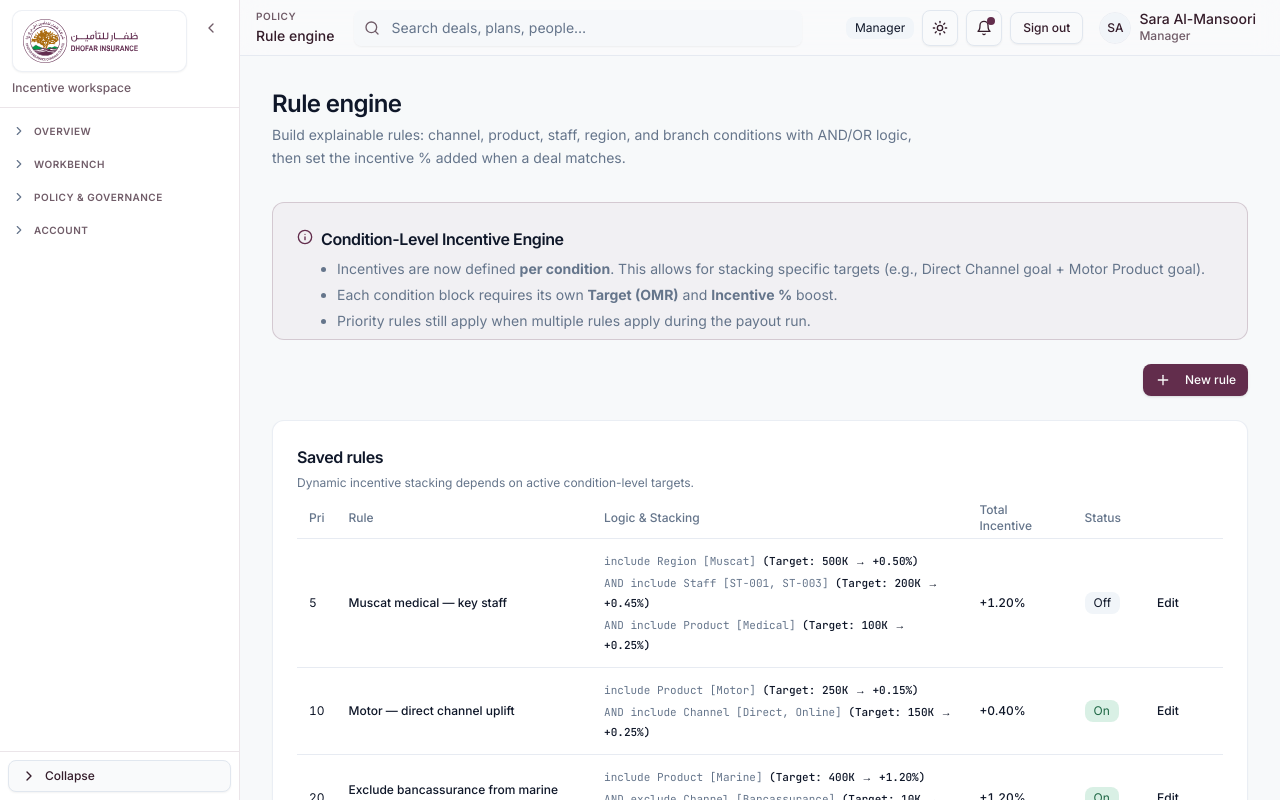
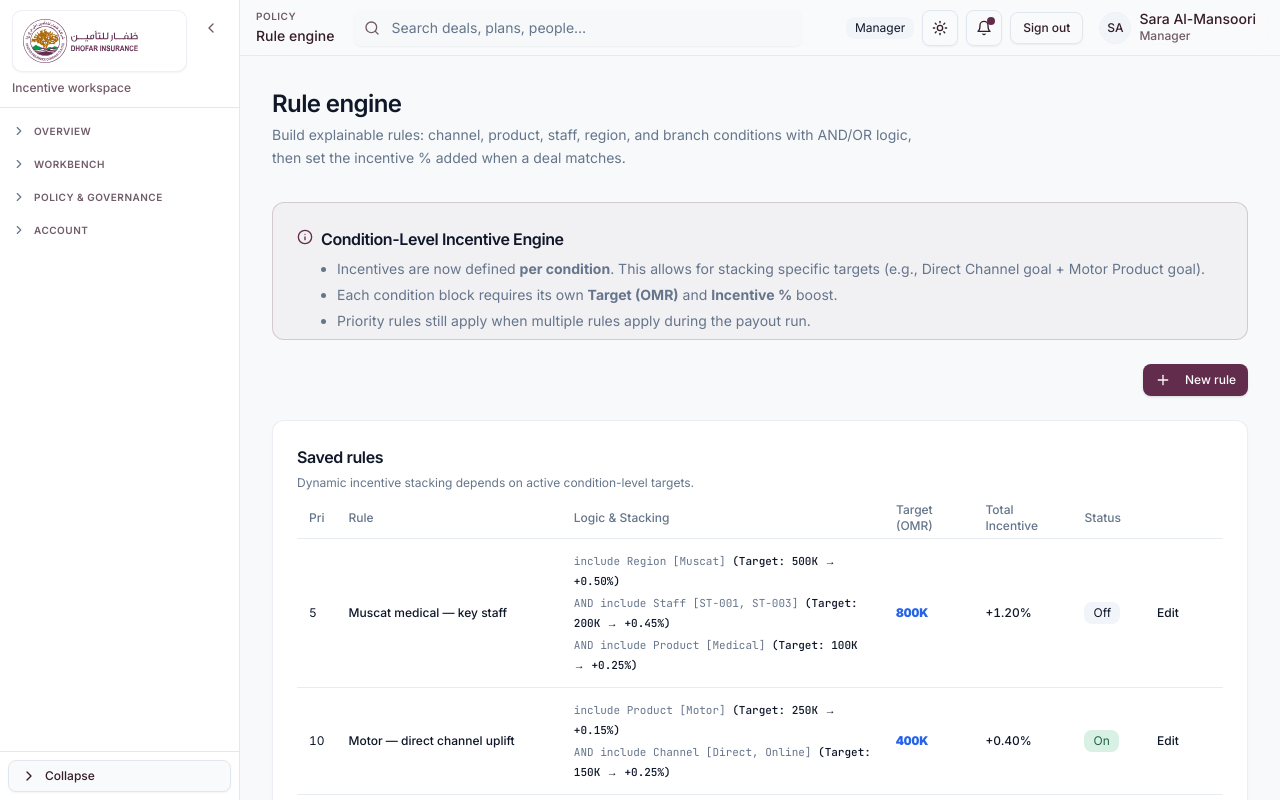
Before and after one commit to mahadevpunekar/incentive-calculator, a Next.js app in the folder frontend/: page /rule-engine in a window 1280 px wide. Built offline with nearby package versions, Linux system fonts and the light colour scheme.

Commit message:
Added target column in ruke engine table and change the table name on dashboard

```diff
--- a/frontend/components/dashboard/incentive-slab-table.tsx
+++ b/frontend/components/dashboard/incentive-slab-table.tsx
@@ -136,8 +136,7 @@ export function IncentiveSlabTable({ data }: { data: IncentiveSlabRow[] }) {
                 <SortHeader label="Target" sortId="target" />
                 <SortHeader label="Motor" sortId="motor" />
                 <SortHeader label="Non-Motor" sortId="nonmotor" />
-                <SortHeader label="Execution" sortId="overall" />
-                <th className="px-4 py-3 text-left text-[10px] font-black uppercase tracking-widest text-orange-600 dark:text-orange-400">Yield Slab</th>
+                <SortHeader label="% Achieved" sortId="overall" />
                 <SortHeader label="Incentive" sortId="incentive" />
               </tr>
             </thead>
@@ -192,14 +191,7 @@ export function IncentiveSlabTable({ data }: { data: IncentiveSlabRow[] }) {
                     <td className="px-4 py-4">
                       <ProgressRing pct={row.overallAchievedPct} />
                     </td>
-                    <td className="px-4 py-4">
-                      <span className={cn(
-                        "inline-flex items-center rounded px-2 py-0.5 text-[10px] font-black tracking-tight border",
-                        slabCfg.text, "border-current bg-background shadow-sm"
-                      )}>
-                        {row.appliedSlab} · {row.incentivePct}%
-                      </span>
-                    </td>
+
                     <td className="px-4 py-4">
                       <p className={cn("text-base font-black tabular-nums tracking-tighter", row.finalIncentiveOmr > 0 ? "text-emerald-600 dark:text-emerald-400" : "text-red-500")}>
                         {row.finalIncentiveOmr > 0 ? `OMR ${row.finalIncentiveOmr.toLocaleString()}` : "NO PAYOUT"}
--- a/frontend/components/modules/rule-engine-module.tsx
+++ b/frontend/components/modules/rule-engine-module.tsx
@@ -269,6 +269,7 @@ export function RuleEngineModule({ initial }: { initial: RuleEngineRule[] }) {
                 <TableHead className="text-xs">Pri</TableHead>
                 <TableHead className="text-xs">Rule</TableHead>
                 <TableHead className="text-xs">Logic & Stacking</TableHead>
+                <TableHead className="text-xs">Target (OMR)</TableHead>
                 <TableHead className="text-xs">Total Incentive</TableHead>
                 <TableHead className="text-xs">Status</TableHead>
                 <TableHead className="w-[90px] text-xs" />
@@ -279,6 +280,7 @@ export function RuleEngineModule({ initial }: { initial: RuleEngineRule[] }) {
                 .sort((a, b) => a.priority - b.priority)
                 .map((r) => {
                   const totalIncentive = r.conditions.reduce((s, c) => s + (c.incentivePercent || 0), 0);
+                  const totalTarget = r.conditions.reduce((s, c) => s + (c.targetOmr || 0), 0);
                   return (
                     <TableRow key={r.id}>
                       <TableCell className="tabular-nums text-xs">
@@ -287,6 +289,9 @@ export function RuleEngineModule({ initial }: { initial: RuleEngineRule[] }) {
                       <TableCell className="text-xs font-medium">{r.name}</TableCell>
                       <TableCell className="max-w-[400px] text-[11px]">
                         {r.conditions.map((c, i) => formatConditionLine(c, i))}
+                      </TableCell>
+                      <TableCell className="tabular-nums text-xs font-black text-blue-600 dark:text-blue-400">
+                        {totalTarget >= 1000 ? (totalTarget / 1000).toLocaleString() + "K" : totalTarget.toLocaleString()}
                       </TableCell>
                       <TableCell className="tabular-nums text-xs font-medium">
                         +{totalIncentive.toFixed(2)}%
```
